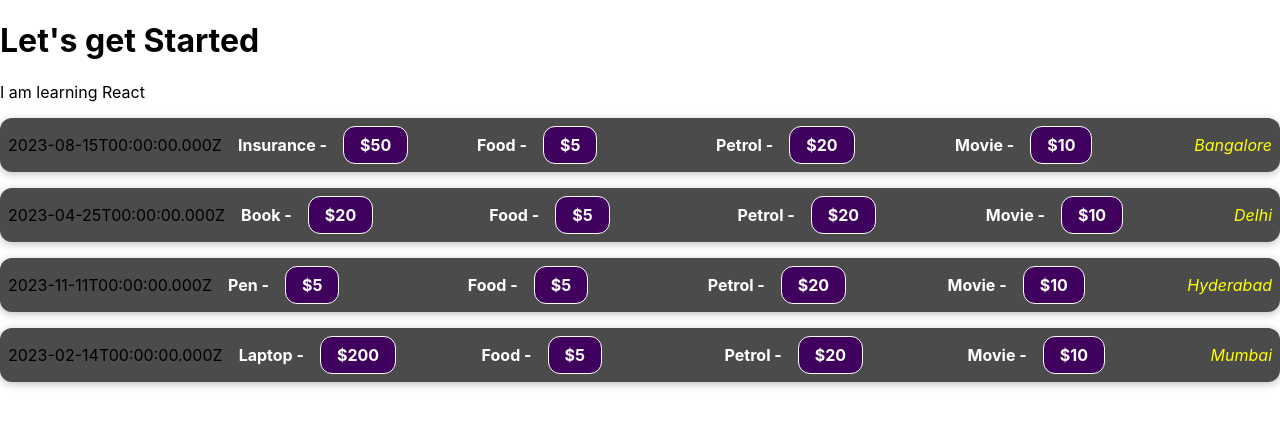
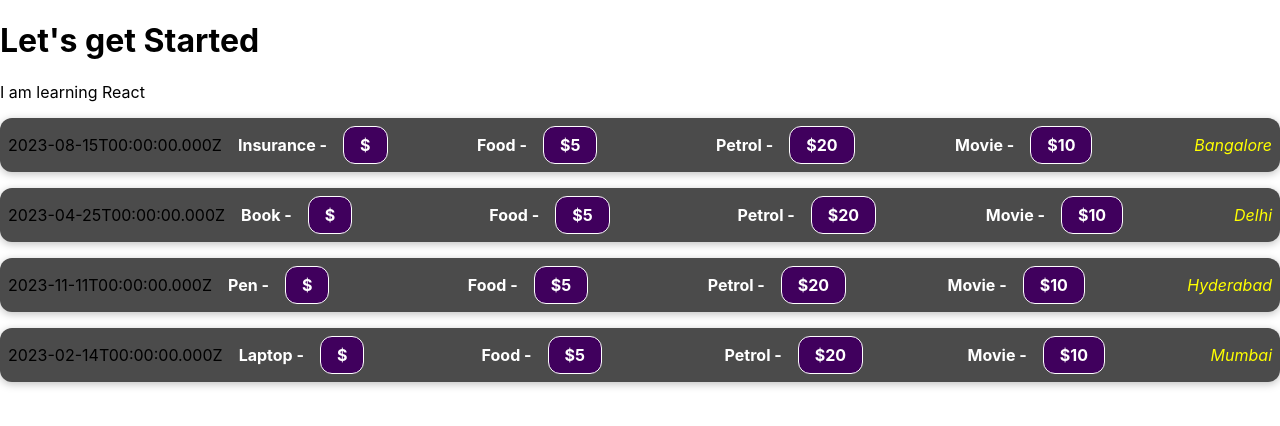
Before and after one commit to gautamranjan09/First_project_using_React, a React (Create React App) app: page / in a window 1280 px wide. Shown: the top 426 px of the page. Built offline with nearby package versions, Linux system fonts and the light colour scheme.

Commit message:
Learning to Creating Reusable Components

```diff
--- a/src/App.js
+++ b/src/App.js
@@ -1,29 +1,69 @@
 import ExpenseItem from "./components/ExpenseItem";
 
 function App() {
+  const expenses = [
+    {
+      id: "1",
+      date: new Date(2023, 7, 15),
+      title: "Insurance",
+      price: 100,
+      location: "Bangalore",
+    },
+    {
+      id: "2",
+      date: new Date(2023, 3, 25),
+      title: "Book",
+      price: 10,
+      location: "Delhi",
+    },
+    {
+      id: "3",
+      date: new Date(2023, 10, 11),
+      title: "Pen",
+      price: 1,
+      location: "Hyderabad",
+    },
+    {
+      id: "4",
+      date: new Date(2023, 1, 14),
+      title: "Laptop",
+      price: 200,
+      location: "Mumbai",
+    },
+  ];
   return (
     <div>
-
       <h1>Let's get Started</h1>
       <p>I am learning React</p>
 
-      <ExpenseItem date={new Date(2023, 7, 15)} title="Insurance" price="50" location="Bangalore" />
+      {/* <ExpenseItem date={new Date(2023, 7, 15)} title="Insurance" price="50" location="Bangalore" />
 
       <ExpenseItem
         date={new Date(2023, 3, 25)}
         title="Book"
         price="20"
-        location="Delhi"
+
       ></ExpenseItem>
 
       <ExpenseItem
         date={new Date(2023, 10, 11)}
         title="Pen"
         price="5"
-        location="Hyderabad"
+
       ></ExpenseItem>
 
-      <ExpenseItem date={new Date(2023, 1, 14)} title="Laptop" price="200" location="Mumbai"/>
+      <ExpenseItem date={new Date(2023, 1, 14)} title="Laptop" price="200" /> */}
+
+      {expenses.map((expense) => {
+        return (
+          <ExpenseItem
+            key={expense.id}
+            date={expense.date}
+            title={expense.title}
+            location={expense.location}
+          ></ExpenseItem>
+        );
+      })}
     </div>
   );
 }
```
